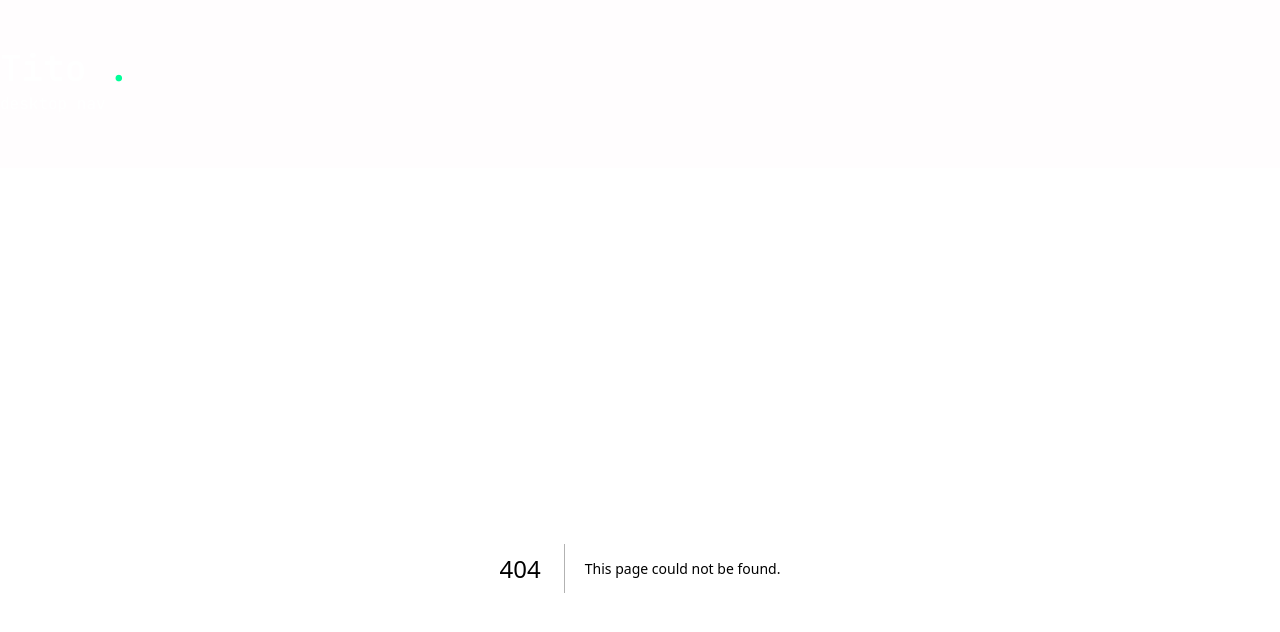
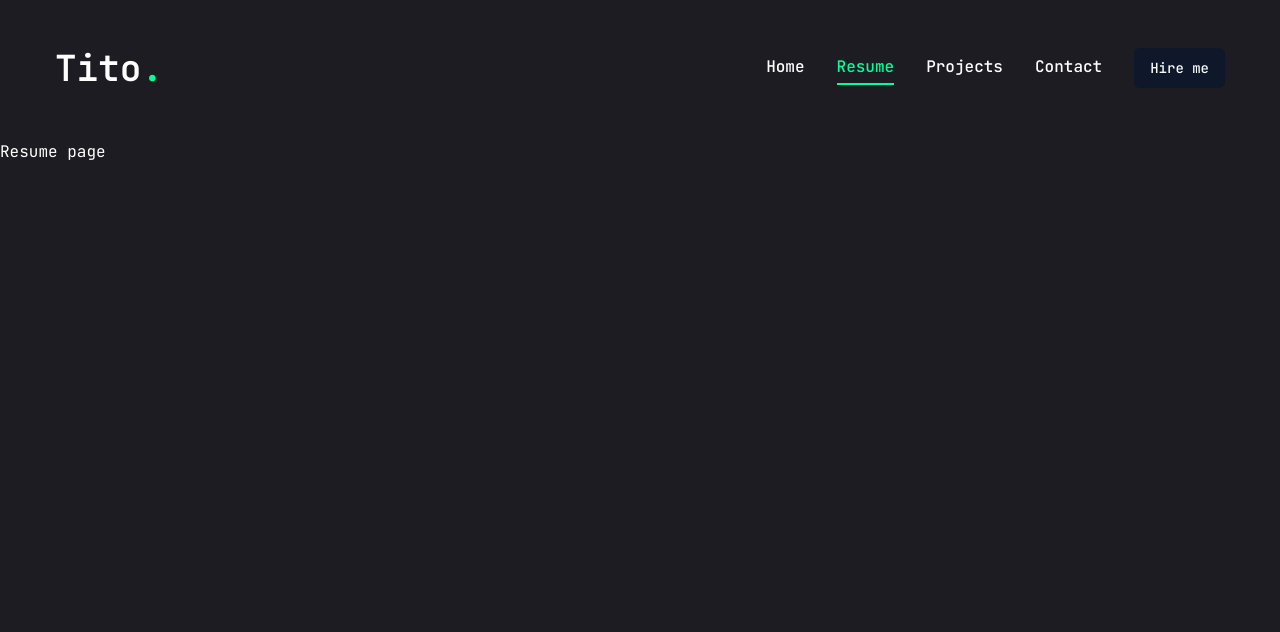
Before and after one commit to Poiixen/poiixen.github.io, a Next.js app: page /resume in a window 1280 px wide. Before the commit this address had no page. Shown: the top 632 px of the page. Built offline with nearby package versions, Linux system fonts and the light colour scheme.

Commit message:
more changes
Added:
    Resume page,
    Projects page,
    Contact page,
    Hire me button!
Nav bar button with links to each page, page transition eases in, rather than blinks to page

```diff
--- /dev/null
+++ b/app/contact/page.jsx
@@ -0,0 +1,11 @@
+import React from 'react'
+
+const Contact = () => {
+  return (
+    <div>
+    contact page
+    </div>
+  )
+};
+
+export default Contact;
--- a/app/layout.jsx
+++ b/app/layout.jsx
@@ -1,6 +1,10 @@
 import { JetBrains_Mono } from "next/font/google";
 import "./globals.css";
+
+//components
 import Header from "@/components/Header"
+import PageTransition from "@/components/PageTransition"
+
 
 const jetbrainsMono = JetBrains_Mono({
   subsets: ["latin"],
@@ -9,8 +13,8 @@ const jetbrainsMono = JetBrains_Mono({
 });
 
 export const metadata = {
-  title: "Create Next App",
-  description: "Generated by create next app",
+  title: "Jorge Garcia",
+  description: "My Portfolio",
 };
 
 export default function RootLayout({ children }) {
@@ -18,7 +22,9 @@ export default function RootLayout({ children }) {
     <html lang="en">
       <body className={jetbrainsMono.variable}>
         <Header />
-        {children}</body>
+        <PageTransition>{children}</PageTransition>
+
+        </body>
     </html>
   );
 }
--- /dev/null
+++ b/app/projects/page.jsx
@@ -0,0 +1,11 @@
+import React from 'react'
+
+const Projects = () => {
+  return (
+    <div>
+    Projects page
+    </div>
+  )
+};
+
+export default Projects;
--- /dev/null
+++ b/app/resume/page.jsx
@@ -0,0 +1,11 @@
+import React from 'react'
+
+const Resume = () => {
+  return (
+    <div>
+    Resume page
+    </div>
+  )
+};
+
+export default Resume;
--- a/components/Header.jsx
+++ b/components/Header.jsx
@@ -6,17 +6,26 @@ import Nav from "./Nav";
 
 const Header = () => {
   return (
-  <header className="py-8 xl:py-12 text-white bg-pink-50/20">
-    <div className="comtainer mx-auto">
-      {}
-      <Link href="/">
-        <h1 className="text-4xl font-semibold">
-          Tito <span className="text-accent">.</span>
-        </h1>
-      </Link>
-      {}
-      <Nav/>
-    </div>
+    <header className="py-8 xl:py-12 text-white">
+      {/* logo */}
+      <div className="container mx-auto flex justify-between items-center">
+        <Link href="/">
+          <h1 className="text-4xl font-semibold">
+            Tito<span className="text-accent">.</span>
+          </h1>
+        </Link>
+
+      {/* Desktop nav & hire me */}
+        <div className="hidden xl:flex items-center gap-8">
+          <Nav />
+            <Link href="/contact">
+              <Button>Hire me</Button>
+            </Link>
+        </div>
+
+      {/* Mobile nav */}
+        <div className="xl:hidden">mobile nav</div>
+      </div>
   </header>
   );
 };
--- a/components/Nav.jsx
+++ b/components/Nav.jsx
@@ -1,6 +1,41 @@
+"use client";
+
+import Link from "next/link";
+import { usePathname } from "next/navigation";
+
+const links = [
+    {
+        name: "home",
+        path: "/",
+    },
+    {
+        name: "resume",
+        path: "/resume",
+    },
+    {
+        name: "projects",
+        path: "/projects",
+    },
+    {
+        name: "contact",
+        path: "/contact",
+    },
+]
 
 const Nav = () => {
-  return <nav>desktop nav</nav>
-}
+    const pathname = usePathname();
+    console.log(pathname);
+    return (
+        <nav className='flex gap-8'>
+            {links.map((link, index) => (
+                <Link href={link.path} key={index} className={
+                    `${link.path === pathname && 'text-accent border-b-2 border-accent'} capitalize font-medium hover:text-accent transition-all`
+                }>
+                    {link.name}
+                </Link>
+            ))}
+        </nav>
+    );
+};
 
 export default Nav
--- /dev/null
+++ b/components/PageTransition.jsx
@@ -0,0 +1,24 @@
+"use client";
+
+import { AnimatePresence, motion } from 'framer-motion';
+import { usePathname } from 'next/navigation';
+
+const PageTransition = ({ children }) => {
+    const pathname = usePathname();
+    return (
+        <AnimatePresence mode="wait">
+            <motion.div
+                key={pathname}
+                initial={{ opacity:1 }}
+                animate={{
+                    opacity: 0,
+                    transition: {delay: 0.2, duration: 0.4, ease:'easeInOut'},
+                }}
+                className="h-screen w-screen fixed bg-primary top-0 pointer-events-none"
+            />
+            {children}
+        </AnimatePresence>
+    );
+};
+
+export default PageTransition;
--- a/package.json
+++ b/package.json
@@ -17,6 +17,7 @@
     "@radix-ui/react-tooltip": "^1.1.2",
     "class-variance-authority": "^0.7.0",
     "clsx": "^2.1.1",
+    "framer-motion": "^11.3.19",
     "lucide-react": "^0.417.0",
     "next": "14.2.5",
     "react": "^18",
```
Also changed, not shown: tailwind.config.js (+9 -11 lines), 1 other file (tests, documents, lock files or other folders).
